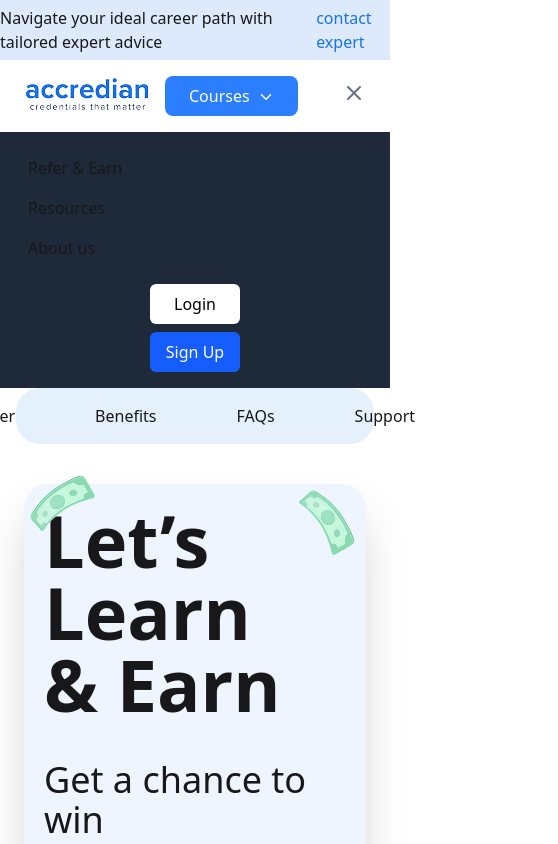
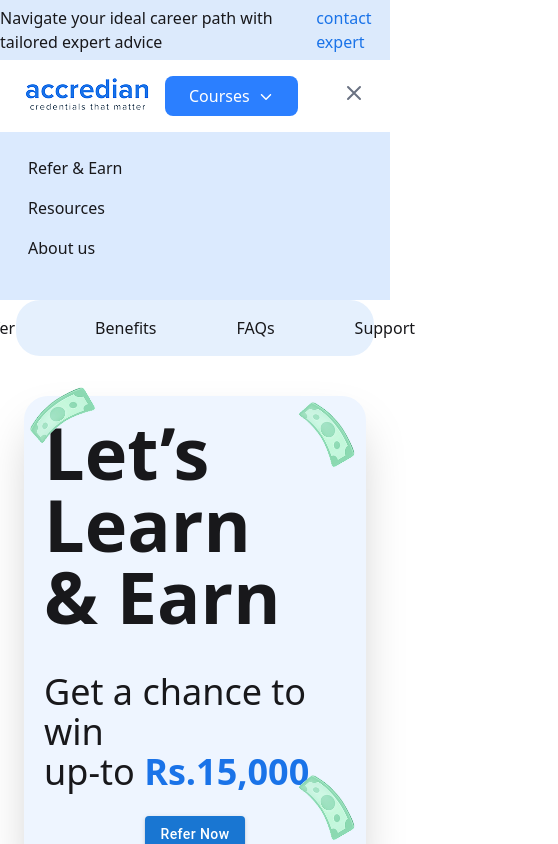
Before and after one commit to mubashirbappi5/Accredian-frontend-task-repo, a React (Vite) app: page / in a window 390 px wide. Both pictures are taken after a click on the button 354 px from the left and 93 px from the top of the page. Shown: the top 844 px of the page, 558 px wide, since content can reach past the window. Built offline with nearby package versions, Linux system fonts and the light colour scheme.

Commit message:
added toast

```diff
--- a/package.json
+++ b/package.json
@@ -20,6 +20,7 @@
     "react": "^19.0.0",
     "react-dom": "^19.0.0",
     "react-hook-form": "^7.54.2",
+    "react-hot-toast": "^2.5.2",
     "react-icons": "^5.4.0",
     "react-router-dom": "^7.1.5",
     "sort-by": "^1.2.0",
--- a/src/Component/Banner.jsx
+++ b/src/Component/Banner.jsx
@@ -3,6 +3,7 @@ import money from "../assets/Anniversary (8) 1.png";
 import bannerImg1 from "../assets/Anniversary (7) 1.png";
 import axios from "axios";
 import { useForm } from "react-hook-form";
+import toast from "react-hot-toast";
 
 
 const Banner = () => {
@@ -15,10 +16,11 @@ const Banner = () => {
         "http://localhost:5000/api/referral",
         data
       );
-      alert("Referral submitted successfully!");
+      toast.success("Referral submitted successfully!");
       document.getElementById("my_modal_5").close();
     } catch (error) {
-      alert("Failed to submit referral.");
+      toast.error("Failed to submit referral.");
+      document.getElementById("my_modal_5").close();
     }
   };
 
--- a/src/Component/Navber.jsx
+++ b/src/Component/Navber.jsx
@@ -62,11 +62,10 @@ const Navbar = () => {
 
         {/* Mobile Menu */}
         {isOpen && (
-          <div className="lg:hidden flex flex-col items-center w-full py-4 bg-gray-800">
+          <div className="lg:hidden flex flex-col items-center w-full py-4 bg-blue-100">
             {links}
             <div className="mt-4 flex flex-col gap-2">
-              <button className="bg-white text-black px-4 py-2 rounded-md w-full">Login</button>
-              <button className="bg-blue-600 text-white px-4 py-2 rounded-md w-full">Sign Up</button>
+
             </div>
           </div>
         )}
--- a/src/Component/ReferralBenefits.jsx
+++ b/src/Component/ReferralBenefits.jsx
@@ -74,7 +74,7 @@ export default function ReferralBenefits() {
       <h3>Enrolled</h3>
 
       </div>
-      <div className="flex   p-6 space-x-6">
+      <div className="lg:flex   p-6 space-x-6">
         <Sidebar />
         <div className="flex-1">
         <div className="bg-white rounded-xl  shadow-xl">
--- a/src/Layout/Root.jsx
+++ b/src/Layout/Root.jsx
@@ -1,3 +1,4 @@
+import { Toaster } from "react-hot-toast";
 import { Outlet } from "react-router-dom";
 
 
@@ -5,7 +6,7 @@ const Root = () => {
     return (
         <div>
             <Outlet/>
-
+            <Toaster />
         </div>
     );
 };
```
Also changed, not shown: 1 other file (tests, documents, lock files or other folders).
